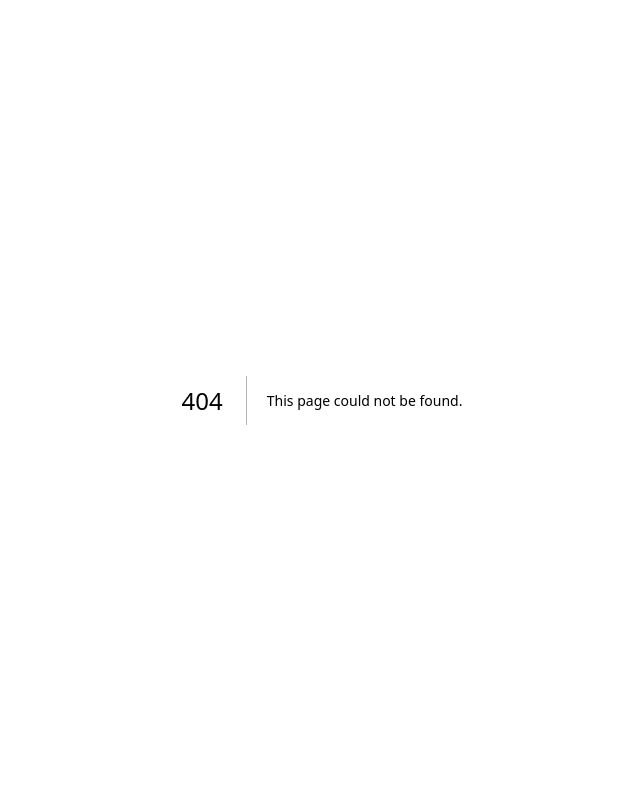
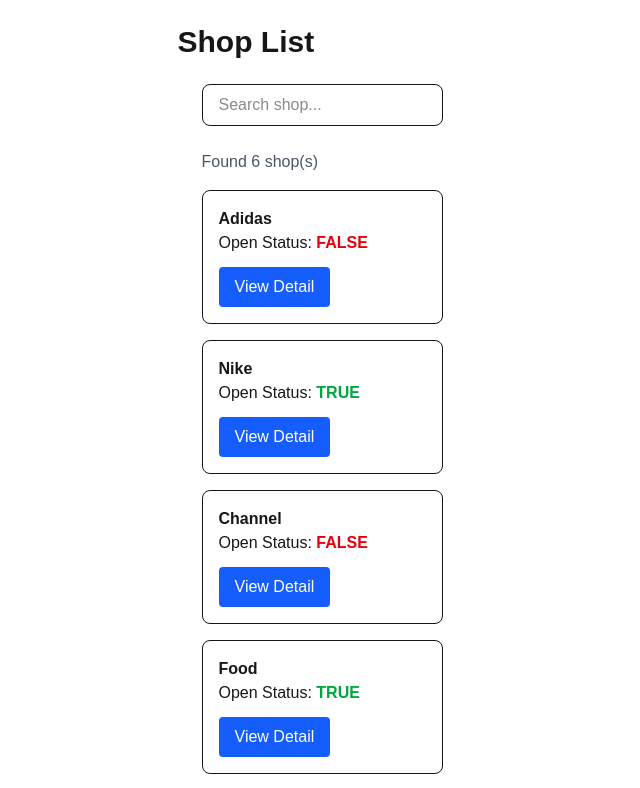
Before and after one commit to sakdipatball-collab/ball-next-app, a Next.js app: page /week07 in a window 1280 px wide. Before the commit this address had no page. Shown: the top 788 px of the page, without its empty margins (318-958 px from the left). Built offline with nearby package versions, Linux system fonts and the light colour scheme.

Commit message:
week07 commit

```diff
--- /dev/null
+++ b/app/week07/[id]/page.tsx
@@ -0,0 +1,46 @@
+import Link from "next/link";
+import { shops } from "../components/shopitem";
+import Loading from "../components/Loading";
+import { Suspense } from "react";
+
+export default async function ShopDetail({ params }){
+    const { id } = await params;
+
+    const shop = shops.find(
+        item => item.id === Number(id)
+    );
+
+    const Status = (sta) => {
+    if (sta) {
+        return <span className="text-green-600 font-semibold">เปิด</span>;
+    } else {
+        return <span className="text-red-600 font-semibold">ปิด</span>;
+    }
+};
+
+    return (
+        <>
+            <Suspense fallback={<Loading />}>
+                <div className="w-xl mx-auto p-6">
+                <h1 className="text-3xl font-bold">
+                    Shop Detail
+                </h1>
+
+                <div key={shop.id} className="border rounded-lg p-4 m-4">
+                <p className="mt-4 font-semibold">
+                ID: {shop.id}
+                </p>
+                <p className="my-4">
+                Title: {shop.title}
+                </p>
+                <p className="my-4">
+                Open Status: {Status(shop.openStatus)}
+                </p>
+                </div>
+
+                <Link href="/week07" className="bg-gray-600 text-white px-4 py-2 rounded">Back</Link>
+                </div>
+            </Suspense>
+        </>
+    );
+}
--- /dev/null
+++ b/app/week07/components/Loading.tsx
@@ -0,0 +1,9 @@
+export default function Loading() {
+  // Return your custom skeleton or spinner component
+  return (
+    <div className="flex items-center justify-center min-h-screen">
+      <div className="animate-spin rounded-full h-12 w-12 border-t-2 border-b-2 border-blue-500"></div>
+      <p className="ml-3 text-lg font-semibold">Loading...</p>
+    </div>
+  );
+}
--- /dev/null
+++ b/app/week07/components/ShopList.tsx
@@ -0,0 +1,67 @@
+"use client";
+
+import { useState } from "react";
+import Link from "next/link";
+
+export default function ShopList({ data }){
+
+    const [keyword, setKeyword] = useState("");
+
+    const filterShops = data.filter(
+        (item) => {
+            const searchText = keyword.toLowerCase();
+            return item.title.toLowerCase().includes(searchText)
+        }
+    );
+
+    const Status = (sta) => {
+    if (sta) {
+        return <span className="text-green-600 font-semibold">TRUE</span>;
+    } else {
+        return <span className="text-red-600 font-semibold">FALSE</span>;
+    }
+};
+
+    return(
+        <div className="max-w-3xl ma-auto p-6">
+
+            {/* Search */}
+        <div className="mb-6">
+
+        <input
+          type="text"
+          value={keyword}
+          onChange={(e) =>
+            setKeyword(e.target.value)
+          }
+          placeholder="Search shop..."
+          className="w-full border rounded-lg px-4 py-2 focus:outline-none focus:ring-2 focus:ring-blue-500"
+        />
+
+        </div>
+
+            <div className="mb-4 text-gray-600">
+                Found {data.length} shop(s)
+            </div>
+            <div className="space-y-4">
+            {
+                filterShops.map(shop => (
+                    <div key={shop.id} className="border rounded-lg p-4">
+                        <h2 className="font-semibold">
+                            {shop.title}
+                        </h2>
+                        <p>Open Status: {Status(shop.openStatus)}</p>
+                        <Link
+                            href={`/week07/${shop.id}`}
+                            className="inline-block mt-3 bg-blue-600 text-white px-4 py-2 rounded">
+                        View Detail
+                        </Link>
+                    </div>
+                ))
+            }
+            </div>
+
+        </div>
+    );
+
+}
--- /dev/null
+++ b/app/week07/components/shopitem.tsx
@@ -0,0 +1,39 @@
+// Object array
+export const shops =[
+    {
+        id: 1,
+        title: "Adidas",
+        location: { lat: 100, long: 100},
+        openStatus: false
+    },
+    {
+        id: 2,
+        title: "Nike",
+        location: { lat: 110, long: 105},
+        openStatus: true
+    },
+    {
+        id: 3,
+        title: "Channel",
+        location: { lat: 115, long: 110},
+        openStatus: false
+    },
+    {
+        id: 4,
+        title: "Food",
+        location: { lat: 120, long: 115},
+        openStatus: true
+    },
+    {
+        id: 5,
+        title: "Hair Wigs",
+        location: { lat: 125, long: 120},
+        openStatus: false
+    },
+    {
+        id: 6,
+        title: "MakeUp",
+        location: { lat: 130, long: 125},
+        openStatus: true
+    }
+];
--- /dev/null
+++ b/app/week07/page.tsx
@@ -0,0 +1,22 @@
+import { Suspense } from "react";
+import { shops } from "./components/shopitem";
+import Loading from "./components/Loading";
+import ShopList from "./components/ShopList";
+
+export default function ShopPage() {
+
+    return (
+        <div className="max-w-3xl mx-auto mt-6">
+
+            <h1 className="text-3xl font-bold">
+                Shop List
+            </h1>
+
+            <Suspense fallback={<Loading />}>
+                <ShopList data={shops} />
+            </Suspense>
+
+        </div>
+    );
+
+}
```
